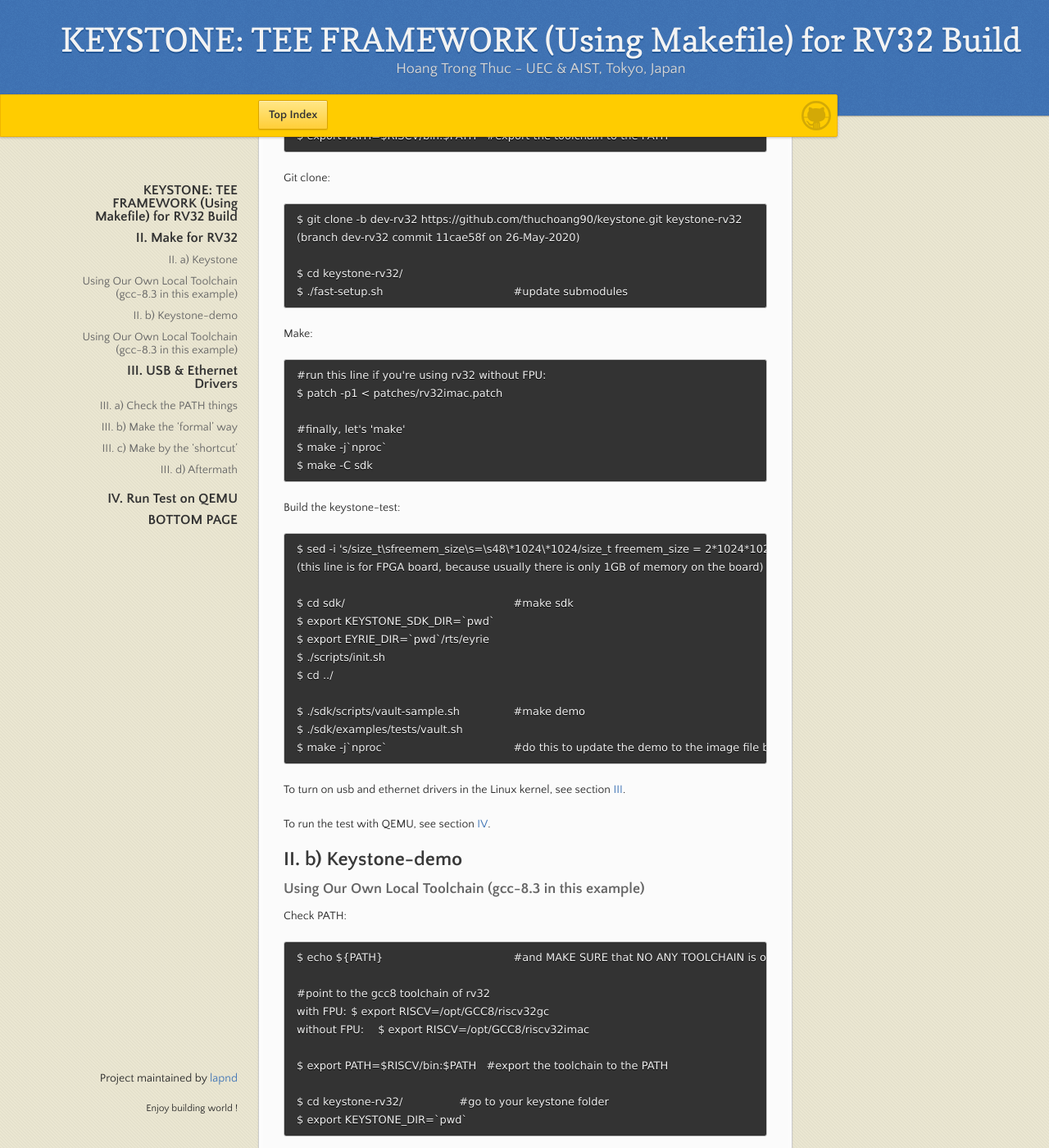
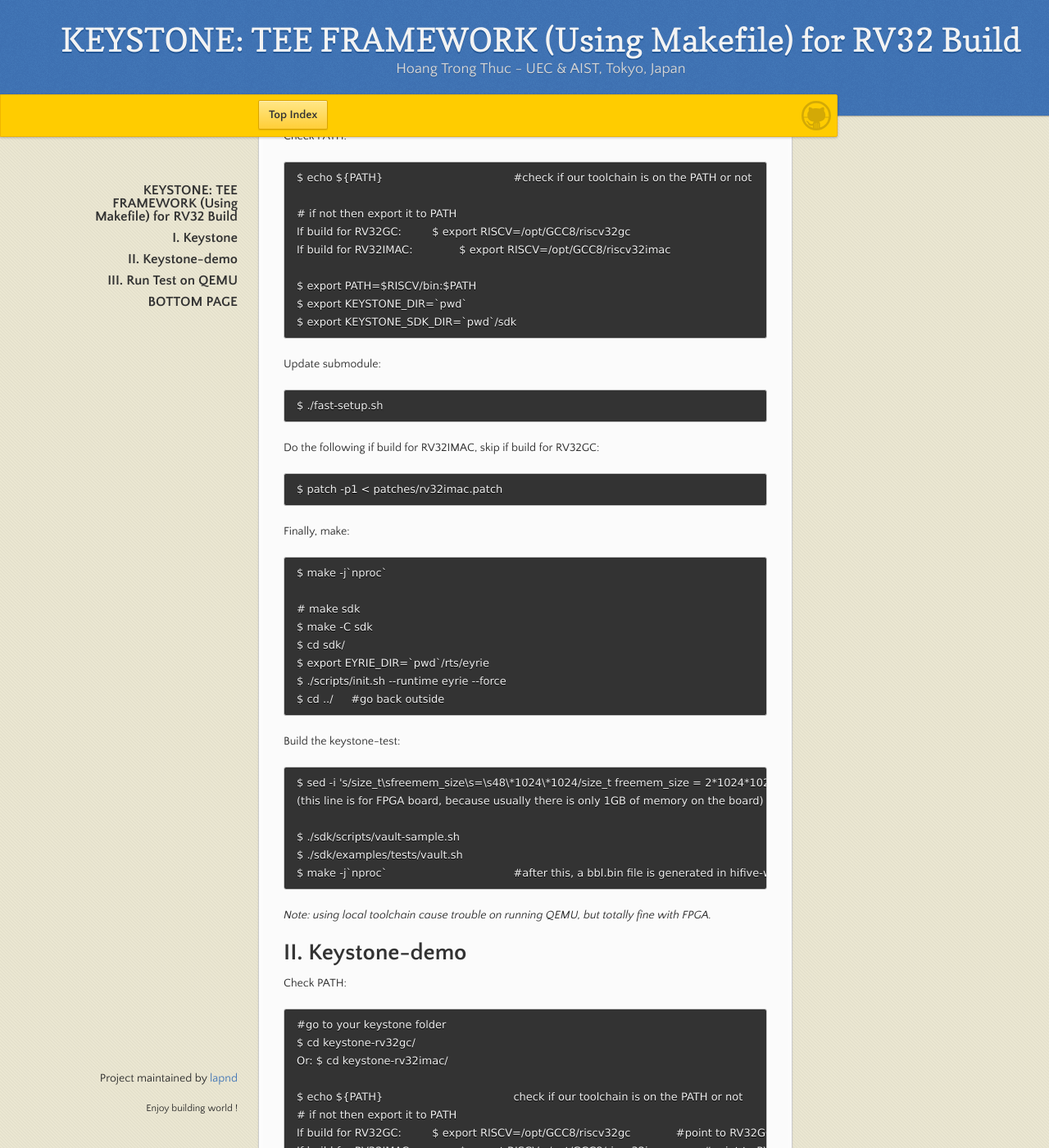
Before and after one commit to lapnd/httdes.github.io, a Jekyll site: the page built from keystone-makefile-32.md, in a window 1280 px wide and 1400 px high, scrolled down 463 px. Shown: the whole window at 82% size. Built offline with Jekyll 4.4.1, drawn with Linux system fonts in a browser that asks for light colours; our own code applies the rules of GitHub Pages for plain Markdown files; some of the changed text lies outside the part shown.

Commit message:
Update keystone-makefile-32.md

````diff
--- a/keystone-makefile-32.md
+++ b/keystone-makefile-32.md
@@ -6,40 +6,52 @@ layout : default
 
 * * *
 
-# II. Make for RV32
+# I. Keystone
 
-## II. a) Keystone
+*Note: because their prebuilt toolchain is RV64GC, so for the RV32GC/RV32IMAC build we'll using our local toolchain.*
 
-### Using Our Own Local Toolchain (gcc-8.3 in this example)
+Git clone:
+```
+If build for RV32GC:		$ git clone -b dev-rv32 https://github.com/thuchoang90/keystone.git keystone-rv32gc
+					$ cd keystone-rv32gc/
+
+If build for RV32IMAC:		$ git clone -b dev-rv32 https://github.com/thuchoang90/keystone.git keystone-rv32imac
+					$ cd keystone-rv32imac/
+```
 
 Check PATH:
 ```
-$ echo ${PATH}					#and MAKE SURE that NO ANY TOOLCHAIN is on the PATH
+$ echo ${PATH}					#check if our toolchain is on the PATH or not
 
-#point to the toolchain of rv32
-with FPU:	$ export RISCV=/opt/GCC8/riscv32gc
-without FPU:	$ export RISCV=/opt/GCC8/riscv32imac
+# if not then export it to PATH
+If build for RV32GC:		$ export RISCV=/opt/GCC8/riscv32gc
+If build for RV32IMAC:		$ export RISCV=/opt/GCC8/riscv32imac
 
-$ export PATH=$RISCV/bin:$PATH	#export the toolchain to the PATH
+$ export PATH=$RISCV/bin:$PATH
+$ export KEYSTONE_DIR=`pwd`
+$ export KEYSTONE_SDK_DIR=`pwd`/sdk
 ```
 
-Git clone:
+Update submodule:
 ```
-$ git clone -b dev-rv32 https://github.com/thuchoang90/keystone.git keystone-rv32
-(branch dev-rv32 commit 11cae58f on 26-May-2020)
-
-$ cd keystone-rv32/
-$ ./fast-setup.sh					#update submodules
+$ ./fast-setup.sh
 ```
 
-Make:
+Do the following if build for RV32IMAC, skip if build for RV32GC:
 ```
-#run this line if you're using rv32 without FPU:
 $ patch -p1 < patches/rv32imac.patch
+```
 
-#finally, let's 'make'
+Finally, make:
+```
 $ make -j`nproc`
+
+# make sdk
 $ make -C sdk
+$ cd sdk/
+$ export EYRIE_DIR=`pwd`/rts/eyrie
+$ ./scripts/init.sh --runtime eyrie --force
+$ cd ../	#go back outside
 ```
 
 Build the keystone-test:
@@ -47,44 +59,35 @@ Build the keystone-test:
 $ sed -i 's/size_t\sfreemem_size\s=\s48\*1024\*1024/size_t freemem_size = 2*1024*1024/g' ./sdk/examples/tests/test-runner.cpp
 (this line is for FPGA board, because usually there is only 1GB of memory on the board)
 
-$ cd sdk/							#make sdk
-$ export KEYSTONE_SDK_DIR=`pwd`
-$ export EYRIE_DIR=`pwd`/rts/eyrie
-$ ./scripts/init.sh
-$ cd ../
-
-$ ./sdk/scripts/vault-sample.sh		#make demo
+$ ./sdk/scripts/vault-sample.sh
 $ ./sdk/examples/tests/vault.sh
-$ make -j`nproc`					#do this to update the demo to the image file bbl.bin
+$ make -j`nproc`					#after this, a bbl.bin file is generated in hifive-work/bbl.bin
 ```
 
-To turn on usb and ethernet drivers in the Linux kernel, see section [III](#iii-usb--ethernet-drivers).
+*Note: using local toolchain cause trouble on running QEMU, but totally fine with FPGA.*
 
-To run the test with QEMU, see section [IV](#iv-run-test-on-qemu).
-
-## II. b) Keystone-demo
-
-### Using Our Own Local Toolchain (gcc-8.3 in this example)
+# II. Keystone-demo
 
 Check PATH:
 ```
-$ echo ${PATH}					#and MAKE SURE that NO ANY TOOLCHAIN is on the PATH
+#go to your keystone folder
+$ cd keystone-rv32gc/
+Or: $ cd keystone-rv32imac/
 
-#point to the gcc8 toolchain of rv32
-with FPU:	$ export RISCV=/opt/GCC8/riscv32gc
-without FPU:	$ export RISCV=/opt/GCC8/riscv32imac
+$ echo ${PATH}					check if our toolchain is on the PATH or not
+# if not then export it to PATH
+If build for RV32GC:		$ export RISCV=/opt/GCC8/riscv32gc		#point to RV32GC toolchain
+If build for RV32IMAC:		$ export RISCV=/opt/GCC8/riscv32imac		#point to RV32IMAC toolchain
 
-$ export PATH=$RISCV/bin:$PATH	#export the toolchain to the PATH
-
-$ cd keystone-rv32/			#go to your keystone folder
+$ export PATH=$RISCV/bin:$PATH
 $ export KEYSTONE_DIR=`pwd`
+$ export KEYSTONE_SDK_DIR=`pwd`/sdk
 ```
 
 Git clone:
 ```
 $ cd ../							#go back outside
 $ git clone -b dev-rv32 https://github.com/thuchoang90/keystone-demo.git keystone-demo-rv32
-(branch dev-rv32 commit 7c913f0b on 24-Mar-2020)
 ```
 
 Make:
@@ -118,103 +121,27 @@ To run the test with QEMU, see section [IV](#iv-run-test-on-qemu).
 
 * * *
 
-# III. USB & Ethernet Drivers
-
-There are two ways of doing this, the 'formal' way, and the shortcut.
-
-## III. a) Check the PATH things
+# III. Run Test on QEMU
 
 ```
-$ echo ${PATH}					#and MAKE SURE that NO ANY TOOLCHAIN is on the PATH
-$ cd <your keystone folder>			#go to your keystone folder
-$ . source.sh
-$ export KEYSTONE_DIR=`pwd`
+$ cd <keystone folder>			#go to your keystone folder
+$ ./scripts/run-qemu.sh
+Login by the id of 'root' and the password of 'sifive'.
 
-$ cd <your keystone-demo folder>	#go to your keystone-demo folder
-$ . source.sh
+$ insmod keystone-driver.ko		#install driver
+
+To do the initial test:
+$ time ./tests/tests.ke			#ok if 'Attestation report SIGNATURE is valid' is printed
+
+To do the keystone-demo test:
+$ cd keystone-demo/			#go to the keystone-demo test
+$ ./enclave-host.riscv &			#run host in localhost
+$ ./trusted_client.riscv localhost	#connect to localhost and test
+okay if the 'Attestation signature and enclave hash are valid' is printed
+exit the Security Monitor by:	$ q
+
+exit QEMU by:	$ poweroff
 ```
-
-## III. b) Make the 'formal' way
-
-The proper way to modify drivers in Linux kernel is open the kernel, select or diselect some drivers, apply the changes, and remake everything.
-
-```
-$ cd <your keystone folder>
-$ make -f hifive.mk linux-menuconfig
-```
-
-wait for the GUI to load, then:
-```
-1. Device drivers -> Network device support -> USB network adapters
-2. choose the appropriate drivers and turn them on (usually they are the RTL** something)
-3. Exit to go back to the Network device support page
-4. Now go to Ethernet driver support page
-5. choose the appropriate drivers and turn them on (mostly they are the Intel and Realtek ones)
-6. Now just keep Exit till the end and choose Yes when asked to save the new configurations
-```
-
-This line is for applying the new config file into the build file
-```
-$ cp hifive-conf/linux_defconfig hifive-conf/linux_cma_conf
-```
-
-Finally, remake everything:
-```
-$ make clean
-if keystone-rv64:	$ make image -j`nproc`
-if keystone-rv32:	$ make -j`nproc`
-```
-
-## III. c) Make by the 'shortcut'
-
-So, the bottom line of the 'formal' way above is just to creating a new **linux_cma_conf** file under the *hifive-conf/* directory.
-
-Then, I give you [THE FILE](./linux_cma_conf), you know what to do:
-- Copy the **linux_cma_conf** file to your <keystone folder>/hifive-conf/linux_cma_conf
-- Check the PATH things at III. a)
-- Make:
-```
-$ make clean
-$ make -j`nproc`
-```
-
-## III. d) Aftermath
-
-After your changes on the kernel, the hash value of the **bbl.bin** file is different now.
-
-So if you want to use the keystone-demo ([I. b)](#i-b-keystone-demo)), you have to do the followings to reapply the hashes to the image file of **bbl.bin**:
-
-	$ cd <your keystone-demo folder>	#go to your keystone-demo folder
-	$ make getandsethash
-	$ rm trusted_client.riscv
-	$ make trusted_client.riscv
-	$ make copybins
-
-	$ cd <your keystone folder>			#go to your keystone folder and update the bbl.bin there
-	if keystone-rv64:	$ make image -j`nproc`
-	if keystone-rv32:	$ make -j`nproc`
-
-* * *
-
-# IV. Run Test on QEMU
-
-	$ cd <keystone folder>			#go to your keystone folder
-	$ ./scripts/run-qemu.sh
-	Login by the id of 'root' and the password of 'sifive'.
-
-	$ insmod keystone-driver.ko		#install driver
-
-	To do the initial test:
-	$ time ./tests/tests.ke			#ok if 'Attestation report SIGNATURE is valid' is printed
-
-	To do the keystone-demo test:
-	$ cd keystone-demo/			#go to the keystone-demo test
-	$ ./enclave-host.riscv &			#run host in localhost
-	$ ./trusted_client.riscv localhost	#connect to localhost and test
-	okay if the 'Attestation signature and enclave hash are valid' is printed
-	exit the Security Monitor by:	$ q
-
-	exit QEMU by:	$ poweroff
 
 * * *
 
````
